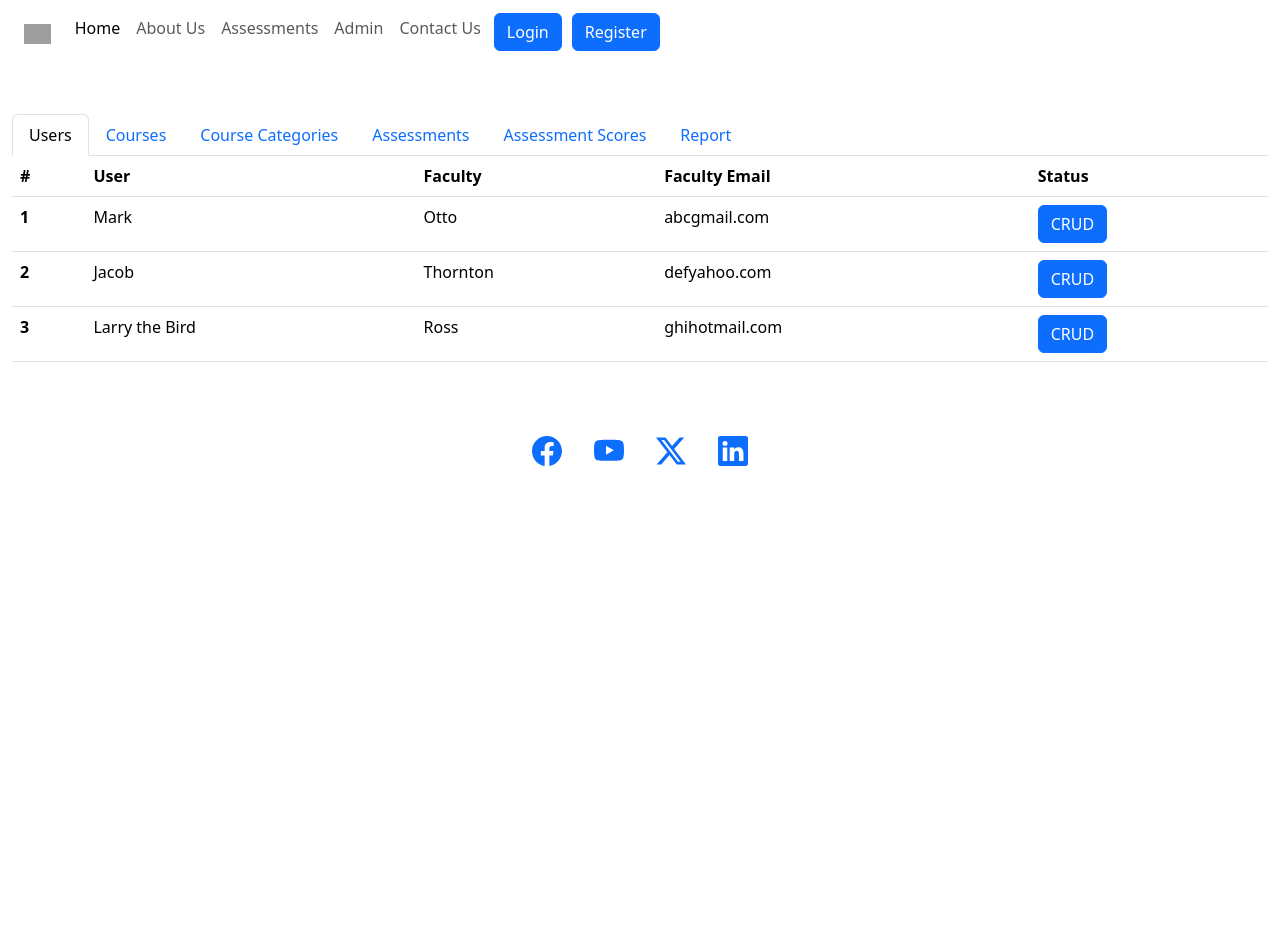
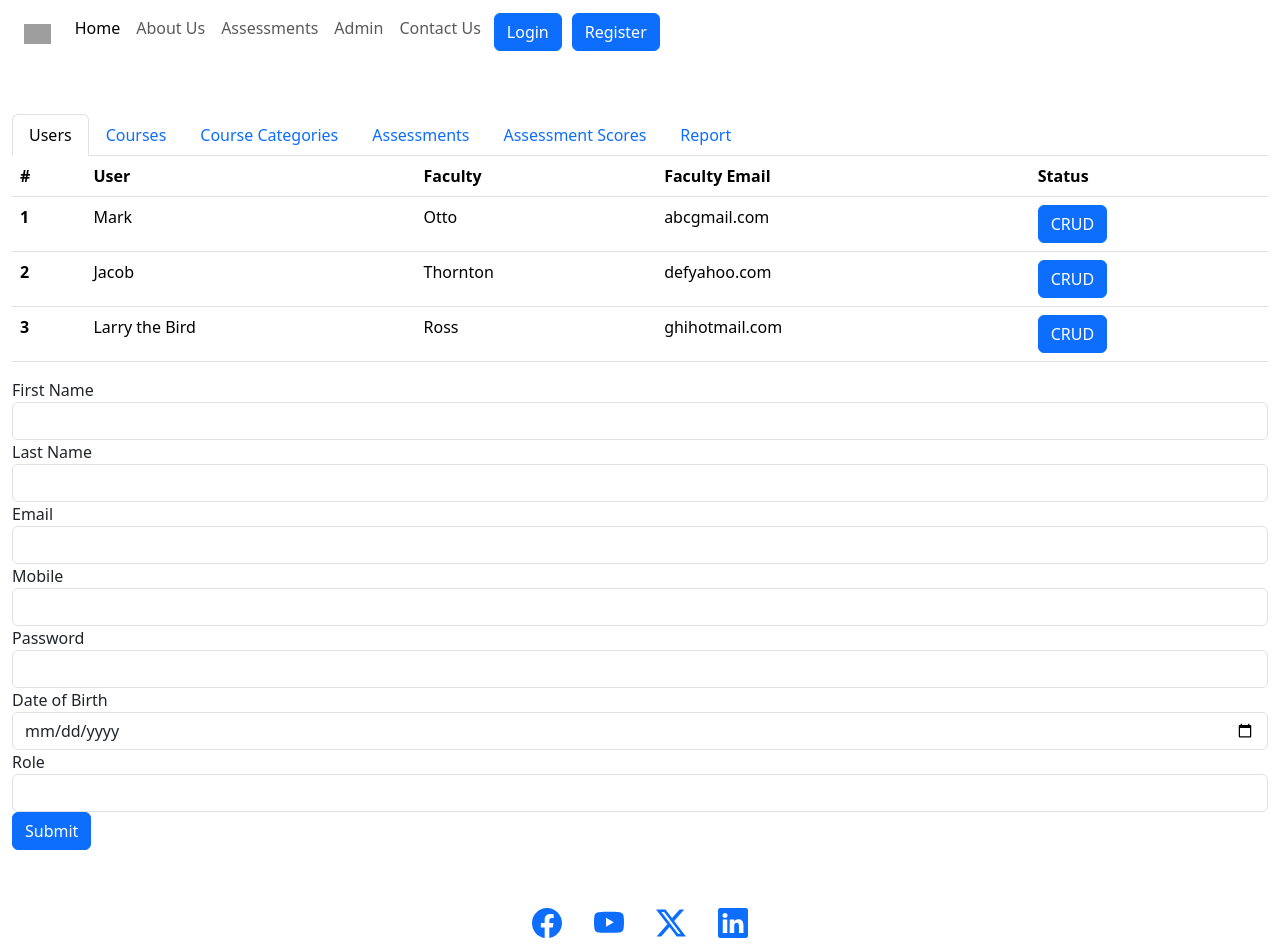
Before and after one commit to shivamt0602/Assessments_website, an Angular app: page /result in a window 1280 px wide. Before the commit the page ends 800 px from the top, so only its background shows below. Built offline with nearby package versions, Linux system fonts and the light colour scheme; grey boxes are pictures that could not be loaded.

Commit message:
added form to admin page

```diff
--- a/src/app/app.module.ts
+++ b/src/app/app.module.ts
@@ -11,6 +11,7 @@ import { AssessmentsComponent } from './components/assessments/assessments.compo
 import { AssessmentsresultsComponent } from './components/assessmentsresults/assessmentsresults.component';
 import { ReportComponent } from './components/report/report.component';
 import { ContactusComponent } from './components/contactus/contactus.component';
+import { ReactiveFormsModule,FormsModule } from '@angular/forms';
 
 @NgModule({
   declarations: [
@@ -26,7 +27,9 @@ import { ContactusComponent } from './components/contactus/contactus.component';
   ],
   imports: [
     BrowserModule,
-    AppRoutingModule
+    AppRoutingModule,
+    FormsModule,
+    ReactiveFormsModule
   ],
   providers: [
     provideClientHydration()
--- a/src/app/components/assessmentsresults/assessmentsresults.component.html
+++ b/src/app/components/assessmentsresults/assessmentsresults.component.html
@@ -1,4 +1,4 @@
-<section style="margin-top: 50px;">
+<section style="margin-top: 50px;" class="content-section">
       <div class="content" id="contentId">
 
         <ul class="nav nav-tabs" id="myTab" role="tablist">
@@ -60,6 +60,38 @@
                   </tr>
                 </tbody>
               </table>
+
+              <form [formGroup]="userForm" (ngSubmit)="onSubmit()">
+                <div class="form-group">
+                  <label for="firstName">First Name</label>
+                  <input id="firstName" class="form-control" formControlName="firstName">
+                </div>
+                <div class="form-group">
+                  <label for="lastName">Last Name</label>
+                  <input id="lastName" class="form-control" formControlName="lastName">
+                </div>
+                <div class="form-group">
+                  <label for="email">Email</label>
+                  <input id="email" class="form-control" formControlName="email">
+                </div>
+                <div class="form-group">
+                  <label for="mobile">Mobile</label>
+                  <input id="mobile" class="form-control" formControlName="mobile">
+                </div>
+                <div class="form-group">
+                  <label for="password">Password</label>
+                  <input id="password" class="form-control" formControlName="password" type="password">
+                </div>
+                <div class="form-group">
+                  <label for="dob">Date of Birth</label>
+                  <input id="dob" class="form-control" formControlName="dob" type="date">
+                </div>
+                <div class="form-group">
+                  <label for="role">Role</label>
+                  <input id="role" class="form-control" formControlName="role">
+                </div>
+                <button class="btn btn-primary" type="submit">Submit</button>
+              </form>
 
             </div>
 
@@ -253,7 +285,6 @@
               </table>
             </div>
           </div>
+      </div>
 
-
-    </div>
     </section>
--- a/src/app/components/assessmentsresults/assessmentsresults.component.ts
+++ b/src/app/components/assessmentsresults/assessmentsresults.component.ts
@@ -1,10 +1,44 @@
 import { Component } from '@angular/core';
+import { FormBuilder, FormGroup, Validators } from '@angular/forms';
+import { Users } from '../../models/users';
 
 @Component({
   selector: 'app-assessmentsresults',
   templateUrl: './assessmentsresults.component.html',
-  styleUrl: './assessmentsresults.component.scss'
+  styleUrls: ['./assessmentsresults.component.scss']
 })
 export class AssessmentsresultsComponent {
 
+  userForm: FormGroup;
+
+  constructor(private fb: FormBuilder) {
+    this.userForm = this.fb.group({
+      firstName: [''],
+      lastName: [''],
+      email: [''],
+      mobile: [''],
+      password: [''],
+      dob: [''],
+      role: [''],
+    });
+  }
+
+  onSubmit() {
+    if (this.userForm.valid) {
+      const formValue = this.userForm.value;
+      const user = new Users(
+        formValue.firstName,
+        formValue.lastName,
+        formValue.email,
+        formValue.mobile,
+        formValue.password,
+        formValue.dob,
+        formValue.role
+      );
+      console.log("Form Submitted:", user);
+      // Perform further operations like saving to a database, etc.
+    } else {
+      console.log("Form is invalid");
+    }
+  }
 }
--- a/src/app/models/assessment.ts
+++ b/src/app/models/assessment.ts
@@ -8,9 +8,9 @@ export class Assessment{
     assesmentDate : string
     assessmentTime : string
     facultyid : number
-    questions : Question[]
+    // questions : Question[]
 
-    constructor(aName:string,answer:boolean,idno:number,asno:number,asdate:string,astime:string,facid:number,query : Question[]){
+    constructor(aName:string,answer:boolean,idno:number,asno:number,asdate:string,astime:string,facid:number){
         this.assessmentName = aName
         this.flag = answer
         this.id = idno
@@ -18,7 +18,7 @@ export class Assessment{
         this.assesmentDate = asdate
         this.assessmentTime = astime
         this.facultyid = facid
-        this.questions = query
+        // this.questions = query
     }
 
 }
--- a/src/app/models/users.ts
+++ b/src/app/models/users.ts
@@ -1,14 +1,25 @@
+import { Address } from "./address"
+
 export class Users{
 
     firstName : string
     lastName : string
-    address : string
+    // address : Address
+    email : string
+    mobile : string
+    password : string
+    dob : string
+    role : string
 
-    constructor(fname : string,lname : string,addy : string){
+    constructor(fname : string,lname : string,mail : string,phone : string,key:string,bd:string,work:string){
        this.firstName = fname
        this.lastName = lname
-       this.address = addy
-
+    //    this.address = addy
+       this.email = mail
+       this.mobile = phone
+       this.password = key
+       this.dob = bd
+       this.role = work
     }
 
 }
```
Lines whose indentation alone changed are shown as unchanged.
